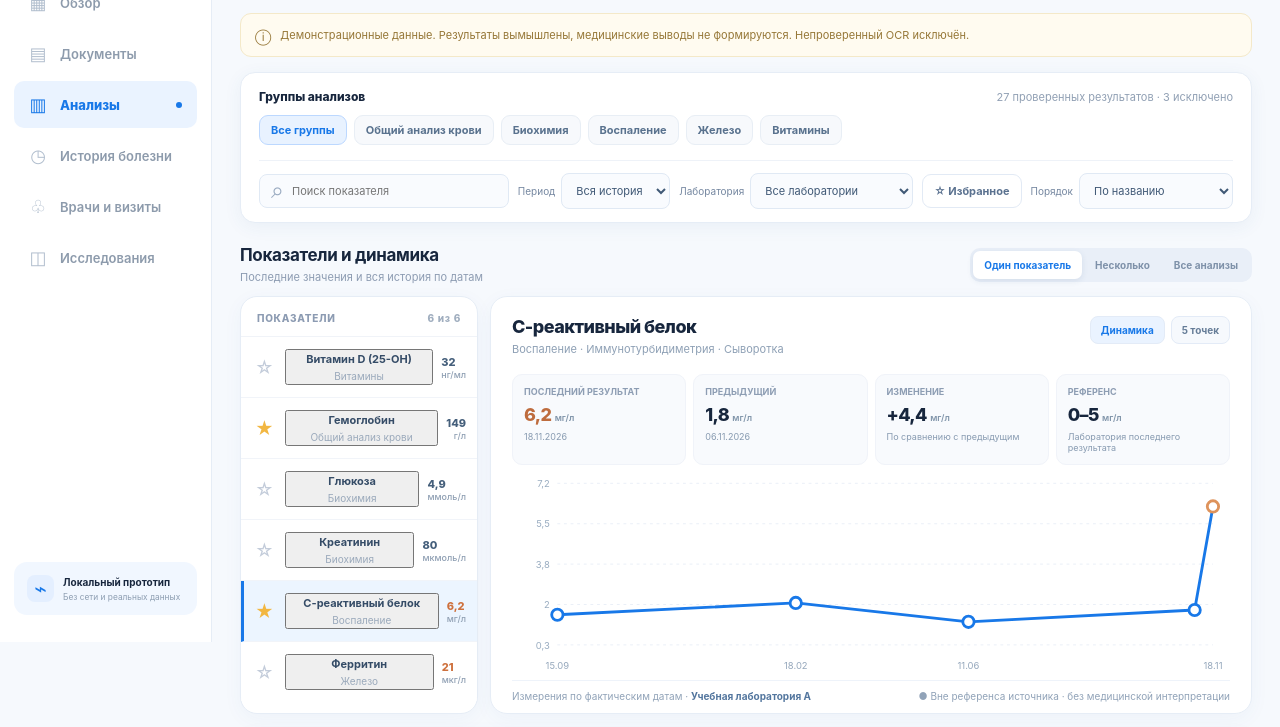
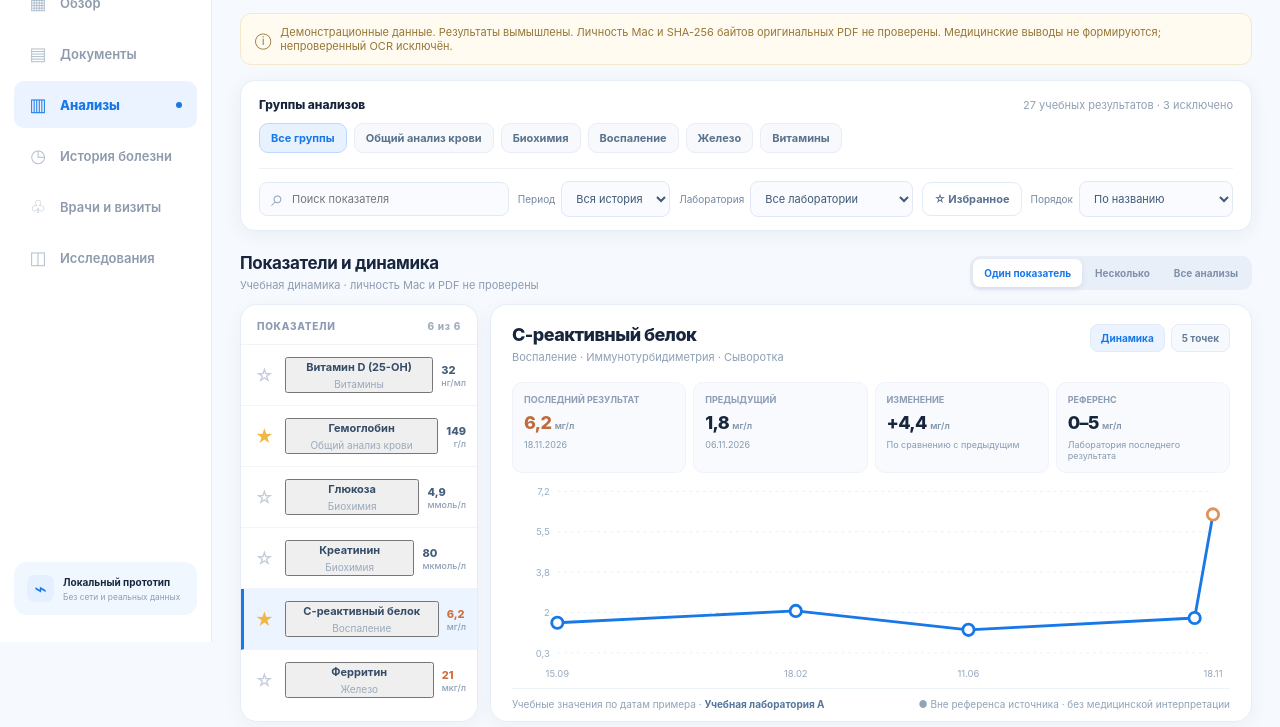
Before and after one commit to mastyukov-cyber/pae06-medical-archive-pwa-test, a plain HTML site: page qa-hub/candidates/cp0823-r1-bplus/index.html in a window 1280 px wide. Shown: the part 158-885 px from the top of the page. Drawn offline with Linux system fonts and the light colour scheme.

Commit message:
PAE-06 CP08.29: mark synthetic B+ provenance and guard clinical trust

```diff
--- a/qa-hub/candidates/cp0822-bplus-contract/app.mjs
+++ b/qa-hub/candidates/cp0822-bplus-contract/app.mjs
@@ -1,8 +1,13 @@
 /* PAE-06 CP08.22 isolated B+ integration. No network, persistence or real Mac authorization. */
 import {ANALYTES} from '../cp0819-labs/fixture.mjs';
 import {ANALYTE_META,periodRows,series} from '../cp0819-labs/lab-core.mjs';
-import {accepted,excludedCount} from './data-source.mjs';
+import {accepted as candidateRows,excludedCount,evidence} from './data-source.mjs';
 import {compareDateResults} from './adapter.mjs';
+// Demo SHA labels and "human-confirmed" rows do not confer clinical authority.
+const syntheticPreviewOnly=evidence?.syntheticOnly===true&&evidence.readOnly===true&&
+ evidence.realMacIdentityVerified===false&&evidence.originalPdfBytesVerified===false&&
+ evidence.clinicalAuthority===false;
+const accepted=syntheticPreviewOnly?candidateRows:Object.freeze([]);
 const $=id=>document.getElementById(id);
 const esc=x=>String(x??'').replace(/[&<>"']/g,c=>({'&':'&amp;','<':'&lt;','>':'&gt;','"':'&quot;',"'":'&#39;'}[c]));
 const fmt=(n,d=1)=>new Intl.NumberFormat('ru-RU',{maximumFractionDigits:d}).format(n);
@@ -66,7 +71,7 @@ function clickHandler(e){const btn=e.target.closest('[data-group],[data-mode],[d
 function render(){const av=availableAnalytes(),visibleRows=allFilteredRows();
  $('groupChips').querySelectorAll('button').forEach(b=>{const on=b.dataset.group===state.group;b.classList.toggle('selected',on);b.setAttribute('aria-pressed',String(on))});
  $('favoritesToggle').classList.toggle('pressed',state.onlyFav);$('favoritesToggle').setAttribute('aria-pressed',String(state.onlyFav));$('favoritesToggle').textContent=state.onlyFav?'★ Избранное':'☆ Избранное';
- $('filterMeta').textContent=visibleRows.length+' проверенных результатов · '+excludedCount+' исключено';$('visibleSummary').textContent='Последние значения и вся история по датам';
+ $('filterMeta').textContent=visibleRows.length+' учебных результатов · '+excludedCount+' исключено';$('visibleSummary').textContent='Учебная динамика · личность Mac и PDF не проверены';
  document.querySelectorAll('[data-mode]').forEach(b=>{const on=b.dataset.mode===state.mode;b.classList.toggle('on',on);b.setAttribute('aria-selected',String(on))});
  $('analyteCount').textContent=av.length+' из '+ANALYTES.length;
  $('analyteList').innerHTML=av.length?av.map(a=>{const r=newest(a.code),active=a.code===state.selected;return `<div class="analyte-row ${active?'selected':''}"><button type="button" class="star ${state.favorites.has(a.code)?'chosen':''}" aria-label="${state.favorites.has(a.code)?'Убрать из избранного':'В избранное'}: ${esc(a.name)}" data-action="favorite" data-code="${esc(a.code)}">${state.favorites.has(a.code)?'★':'☆'}</button><button type="button" class="analyte-text" data-action="choose" data-code="${esc(a.code)}" style="background:transparent;border:0;text-align:left;padding:0"><div class="analyte-name">${esc(a.name)}</div><div class="analyte-sub">${esc(a.group)}</div></button><div class="analyte-value ${outside(r)?'out':''}">${r?fmt(r.value):'—'}<small>${esc(r?.unit||'')}</small></div></div>`}).join(''):'<div class="chart-empty">Нет показателей по фильтру</div>';
@@ -74,11 +79,11 @@ function render(){const av=availableAnalytes(),visibleRows=allFilteredRows();
  renderChart();renderTable();
 }
 function renderChart(){const code=state.selected,meta=ANALYTE_META[code],r=rowsFor(code),latest=r.at(-1),prev=r.at(-2),delta=calcDelta(latest,prev);
- if(!latest){$('chartPanel').innerHTML='<div class="chart-empty">Нет подтверждённых результатов за выбранный период</div>';return}
+ if(!latest){$('chartPanel').innerHTML='<div class="chart-empty">Нет учебных результатов за выбранный период</div>';return}
  const metric=(label,value,unit,foot,klass='')=>`<div class="metric-card"><small>${esc(label)}</small><strong class="${klass}">${esc(value)} <em>${esc(unit||'')}</em></strong><span class="metric-foot">${esc(foot||'')}</span></div>`;
  const extra=state.mode==='multiple'?`<div class="multi-results">${[...state.chosen].map(c=>{const n=newest(c);return `<button class="multi-chip" type="button" data-action="choose" data-code="${esc(c)}">${esc(ANALYTE_META[c].name)} · ${n?fmt(n.value)+' '+n.unit:'нет данных'}</button>`}).join('')}</div>`:state.mode==='all'?'<div class="multi-results"><span class="multi-chip">Все показатели доступны в таблице ниже</span></div>':'';
  $('chartPanel').innerHTML=`<div class="chart-top"><div><div class="chart-title">${esc(meta.name)}</div><div class="chart-sub">${esc(meta.group)} · ${esc(latest.method)} · ${esc(latest.specimen)}</div></div><div class="chart-tools"><span class="chart-tool active">Динамика</span><span class="chart-tool">${r.length} точек</span></div></div>
- <div class="metric-cards">${metric('ПОСЛЕДНИЙ РЕЗУЛЬТАТ',fmt(latest.value),latest.unit,dateFmt(latest.collectedOn),outside(latest)?'value-down':'')}${metric('ПРЕДЫДУЩИЙ',prev?fmt(prev.value):'—',prev?.unit||'',prev?dateFmt(prev.collectedOn):'Нет данных')}${metric('ИЗМЕНЕНИЕ',delta.value,delta.reason==='Нет пары'||delta.reason==='Несопоставимо'?'':latest.unit,delta.reason==='Нет пары'?'Нет сравнимой пары':delta.reason==='Несопоставимо'?'Нельзя сравнить': 'По сравнению с предыдущим')}${metric('РЕФЕРЕНС',fmt(latest.reference.low)+'–'+fmt(latest.reference.high),latest.unit,'Лаборатория последнего результата')}</div>${plotSVG(r,code)}<div class="chart-foot"><span>Измерения по фактическим датам · <strong>${esc(latest.lab)}</strong></span><span>${outside(latest)?'● Вне референса источника':'● В референсе источника'} · без медицинской интерпретации</span></div>${extra}`;
+ <div class="metric-cards">${metric('ПОСЛЕДНИЙ РЕЗУЛЬТАТ',fmt(latest.value),latest.unit,dateFmt(latest.collectedOn),outside(latest)?'value-down':'')}${metric('ПРЕДЫДУЩИЙ',prev?fmt(prev.value):'—',prev?.unit||'',prev?dateFmt(prev.collectedOn):'Нет данных')}${metric('ИЗМЕНЕНИЕ',delta.value,delta.reason==='Нет пары'||delta.reason==='Несопоставимо'?'':latest.unit,delta.reason==='Нет пары'?'Нет сравнимой пары':delta.reason==='Несопоставимо'?'Нельзя сравнить': 'По сравнению с предыдущим')}${metric('РЕФЕРЕНС',fmt(latest.reference.low)+'–'+fmt(latest.reference.high),latest.unit,'Лаборатория последнего результата')}</div>${plotSVG(r,code)}<div class="chart-foot"><span>Учебные значения по датам примера · <strong>${esc(latest.lab)}</strong></span><span>${outside(latest)?'● Вне референса источника':'● В референсе источника'} · без медицинской интерпретации</span></div>${extra}`;
 }
 function plotSVG(rows,code){if(!rows.length)return'';const W=760,H=218,L=48,R=18,T=12,B=35;
  const nums=rows.map(r=>r.value),lo=Math.min(...nums),hi=Math.max(...nums),pad=Math.max((hi-lo)*.20,.4),min=lo-pad,max=hi+pad;
@@ -100,7 +105,7 @@ function renderTable(){const host=$('resultsGrid'),prevX=host.scrollLeft||state.
  host.scrollLeft=prevX;host.scrollTop=prevY;host.onscroll=()=>{state.tableScrollX=host.scrollLeft;state.tableScrollY=host.scrollTop};$('tableCount').textContent=codes.length+' показателей · '+dateList.length+' дат';
 }
 function openResult(r){state.detailRow=r;const meta=ANALYTE_META[r.code];$('resultDialogTitle').textContent=meta.name+' · '+fmt(r.value)+' '+r.unit;
- const pairs=[['Дата исследования',dateFmt(r.collectedOn)],['Время забора','Не указано в учебном источнике'],['Лаборатория',r.lab],['Референс источника',fmt(r.reference.low)+'–'+fmt(r.reference.high)+' '+r.unit],['Методика',r.method],['Материал',r.specimen],['Проверка','Учебная human-confirmed запись'],['Документ-источник',r.source.documentId],['Оценка по интервалу',outside(r)?'Вне интервала источника':'В интервале источника']];
+ const pairs=[['Дата исследования',dateFmt(r.collectedOn)],['Время забора','Не указано в учебном источнике'],['Лаборатория',r.lab],['Референс источника',fmt(r.reference.low)+'–'+fmt(r.reference.high)+' '+r.unit],['Методика',r.method],['Материал',r.specimen],['Статус источника','Синтетика · Mac не аттестован'],['SHA-256 оригинала','Только учебная метка · байты PDF не проверены'],['Документ-источник',r.source.documentId],['Оценка по интервалу',outside(r)?'Вне интервала источника':'В интервале источника']];
  $('resultDetail').innerHTML='<div class="result-dl">'+pairs.map(([label,value])=>`<div><small>${esc(label)}</small><strong>${esc(value)}</strong></div>`).join('')+'</div><p style="font-size:11px;color:#8da0b5;margin-top:12px">Нет диагноза или медицинского заключения. PDF доступен только в будущей интеграции по отдельному действию.</p>';
  $('resultDialog').showModal();
 }
--- a/qa-hub/candidates/cp0823-r1-bplus/index.html
+++ b/qa-hub/candidates/cp0823-r1-bplus/index.html
@@ -30,7 +30,7 @@
       </header>
       <div class="content">
         <div class="page-title"><div><div class="eyebrow">ЛАБОРАТОРНЫЕ ИССЛЕДОВАНИЯ</div><h1>Анализы <span class="title-flower">✳</span></h1><p>Все результаты, динамика и сравнение — в одном месте</p></div><button id="openExport" class="primary-btn" type="button"><span>⇧</span> Экспорт анализов</button></div>
-        <div class="demo-warning" role="note"><span>ⓘ</span> Демонстрационные данные. Результаты вымышлены, медицинские выводы не формируются. Непроверенный OCR исключён.</div>
+        <div class="demo-warning" role="note"><span>ⓘ</span> Демонстрационные данные. Результаты вымышлены. Личность Mac и SHA-256 байтов оригинальных PDF не проверены. Медицинские выводы не формируются; непроверенный OCR исключён.</div>
         <div class="filter-panel">
           <div class="filter-top"><span class="group-title">Группы анализов</span><div class="filter-meta" id="filterMeta">—</div></div>
           <div id="groupChips" class="group-chips" aria-label="Группы анализов"></div>
@@ -42,7 +42,7 @@
             <label class="filter-label">Порядок <select id="sort"><option value="name">По названию</option><option value="deviation">Сначала отклонения</option></select></label>
           </div>
         </div>
-        <div class="section-heading"><div><h2>Показатели и динамика</h2><p id="visibleSummary">Проверенные учебные результаты</p></div><div class="mode-switch" role="tablist" aria-label="Режим просмотра анализов"><button type="button" data-mode="single" role="tab" aria-selected="true" class="on">Один показатель</button><button type="button" data-mode="multiple" role="tab" aria-selected="false">Несколько</button><button type="button" data-mode="all" role="tab" aria-selected="false">Все анализы</button></div></div>
+        <div class="section-heading"><div><h2>Показатели и динамика</h2><p id="visibleSummary">Учебные результаты · источник не аттестован</p></div><div class="mode-switch" role="tablist" aria-label="Режим просмотра анализов"><button type="button" data-mode="single" role="tab" aria-selected="true" class="on">Один показатель</button><button type="button" data-mode="multiple" role="tab" aria-selected="false">Несколько</button><button type="button" data-mode="all" role="tab" aria-selected="false">Все анализы</button></div></div>
         <section class="study-grid" aria-label="Выбор показателя и график">
           <div class="analytes card"><div class="card-head"><span>ПОКАЗАТЕЛИ</span><small id="analyteCount">—</small></div><div id="analyteList" class="analyte-list"></div></div>
           <div class="detail-panel card"><div id="chartPanel" class="chart-panel"></div></div>
```
